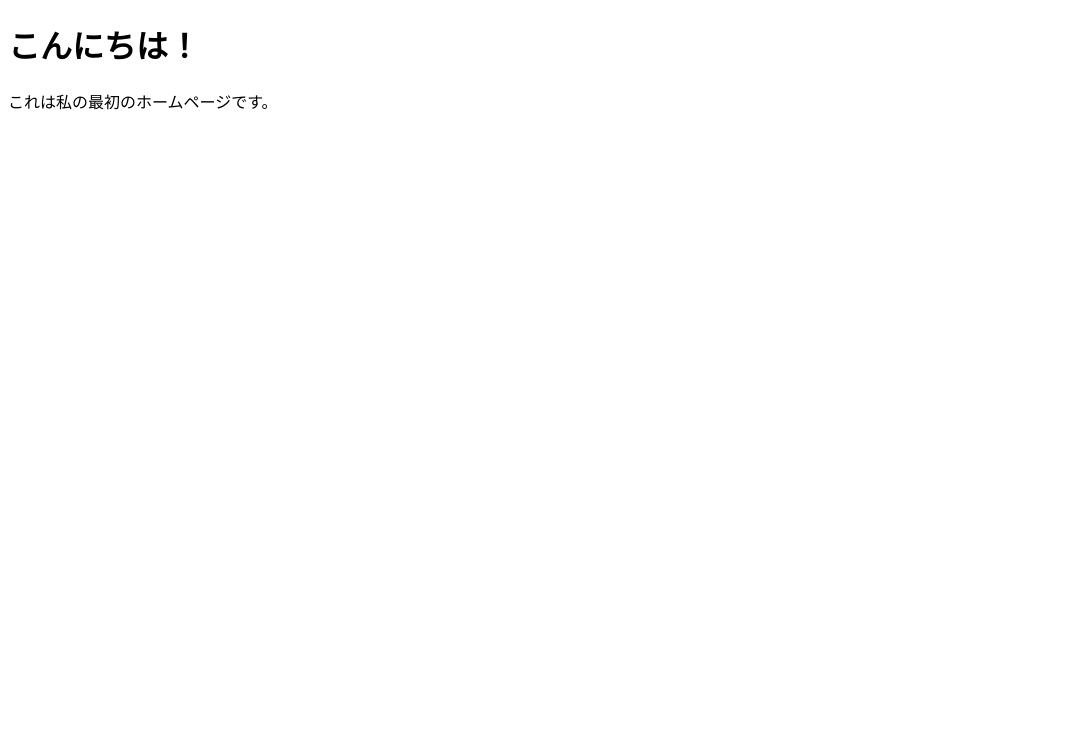
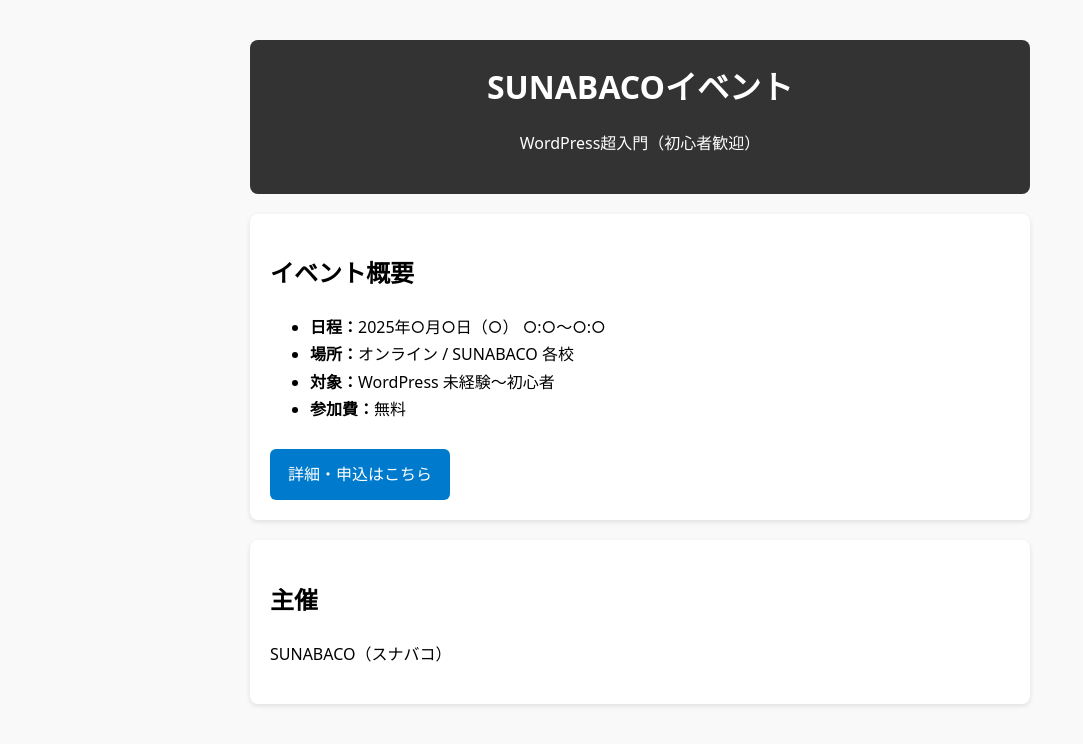
Before and after one commit to ikucha-portfolio/mywebsite, a plain HTML site: page index.html in a window 1280 px wide. Shown: the whole page, without its empty margins (0-1083 px from the left). Drawn offline with Linux system fonts and the light colour scheme.

Commit message:
Update index.html

```diff
--- a/index.html
+++ b/index.html
@@ -1,11 +1,71 @@
-<!DOCTYPE html>
+<!doctype html>
 <html lang="ja">
 <head>
-  <meta charset="UTF-8">
-  <title>はじめてのホームページ</title>
+  <meta charset="utf-8">
+  <meta name="viewport" content="width=device-width,initial-scale=1">
+  <title>SUNABACOイベント：WordPress超入門</title>
+  <style>
+    body {
+      font-family: system-ui, -apple-system, Segoe UI, Roboto, Arial;
+      max-width: 780px;
+      margin: 40px auto;
+      padding: 0 16px;
+      line-height: 1.7;
+      background: #f9f9f9;
+    }
+    header {
+      text-align: center;
+      padding: 20px;
+      background: #333;
+      color: white;
+      border-radius: 8px;
+    }
+    h1 { margin: 0; }
+    section {
+      background: white;
+      margin: 20px 0;
+      padding: 20px;
+      border-radius: 8px;
+      box-shadow: 0 2px 5px rgba(0,0,0,0.1);
+    }
+    a.button {
+      display: inline-block;
+      padding: 12px 18px;
+      margin-top: 10px;
+      background: #007acc;
+      color: white;
+      border-radius: 6px;
+      text-decoration: none;
+    }
+    a.button:hover {
+      background: #005fa3;
+    }
+  </style>
 </head>
 <body>
-  <h1>こんにちは！</h1>
-  <p>これは私の最初のホームページです。</p>
+
+<header>
+  <h1>SUNABACOイベント</h1>
+  <p>WordPress超入門（初心者歓迎）</p>
+</header>
+
+<section>
+  <h2>イベント概要</h2>
+  <ul>
+    <li><strong>日程：</strong>2025年○月○日（○） ○:○〜○:○</li>
+    <li><strong>場所：</strong>オンライン / SUNABACO 各校</li>
+    <li><strong>対象：</strong>WordPress 未経験〜初心者</li>
+    <li><strong>参加費：</strong>無料</li>
+  </ul>
+  <a class="button" href="https://sunabaco.com/event/wp-beginner/" target="_blank" rel="noopener">
+    詳細・申込はこちら
+  </a>
+</section>
+
+<section>
+  <h2>主催</h2>
+  <p>SUNABACO（スナバコ）</p>
+</section>
+
 </body>
 </html>
```
